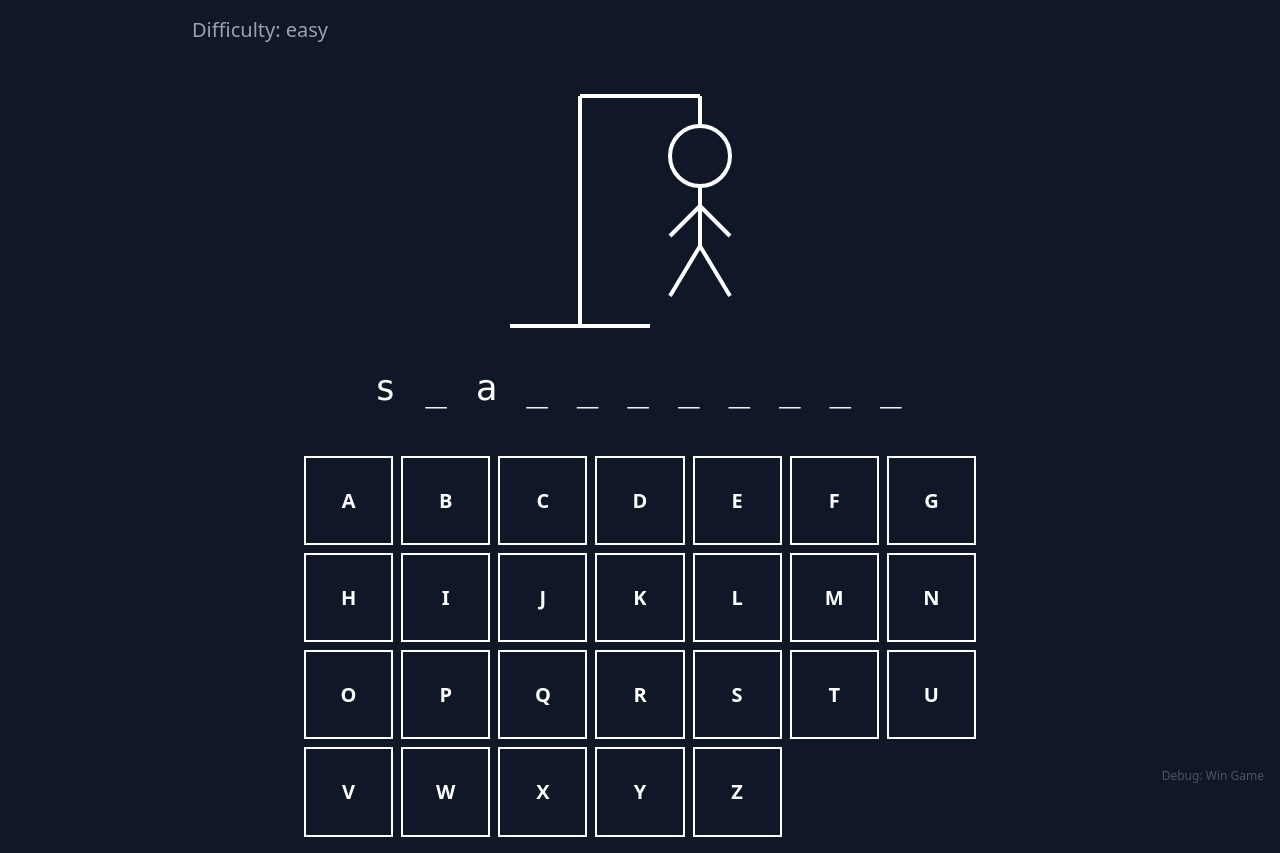
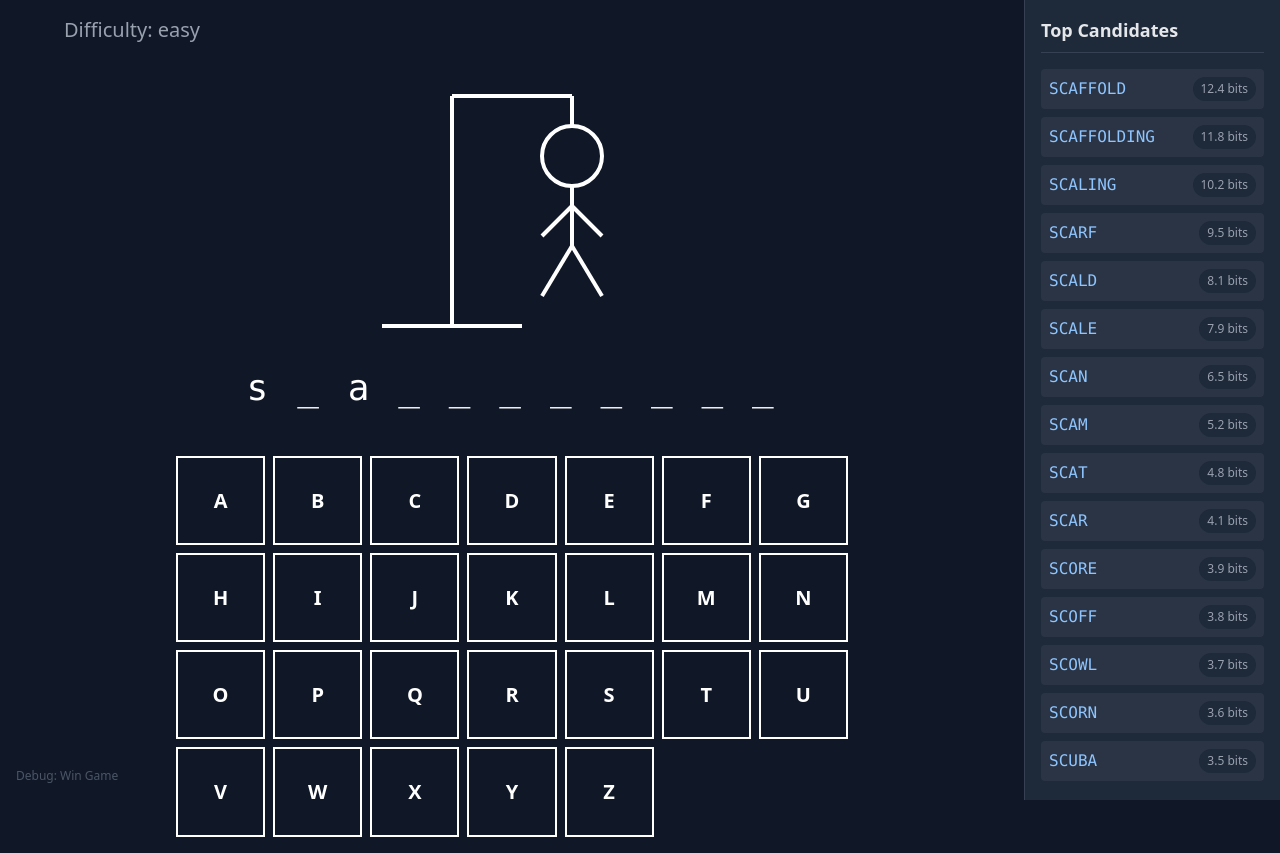
Before and after one commit to anyduck-forks/hangman, a React (Vite) app: page / in a window 1280 px wide. Both pictures are taken after a click on the button "Start Game". Built offline with nearby package versions, Linux system fonts and the light colour scheme.

Commit message:
feat: scaffold top n best guesses and bar chart for results

```diff
--- /dev/null
+++ b/src/components/GuessDistributionChart.jsx
@@ -0,0 +1,41 @@
+export function GuessDistributionChart({ guesses = 4 }) {
+  return (
+    <div className="mb-8">
+      <h3 className="text-xl font-semibold mb-6 text-center text-gray-200">Guess Distribution</h3>
+      <div className="h-64 bg-gray-900/50 rounded-lg p-6 border border-gray-700 flex items-end justify-between gap-2">
+        {[
+          { label: '1', height: '10%' },
+          { label: '2', height: '25%' },
+          { label: '3', height: '45%' },
+          { label: '4', height: '60%' },
+          { label: '5', height: '30%' },
+          { label: '6', height: '15%' },
+        ].map((bar) => {
+            const isActive = parseInt(bar.label) === guesses;
+            return (
+          <div key={bar.label} className="flex flex-col items-center flex-1 h-full justify-end group">
+            <div className="relative w-full flex items-end justify-center h-full">
+               {isActive && (
+                  <div className="absolute -top-8 text-xs font-bold text-pink-400 animate-bounce">YOU</div>
+               )}
+               <div
+                  style={{ height: bar.height }}
+                  className={`w-full rounded-t-md transition-all duration-500 ${
+                    isActive
+                      ? 'bg-pink-500 shadow-[0_0_15px_rgba(244,114,182,0.5)]'
+                      : 'bg-gray-700 hover:bg-gray-600'
+                  }`}
+               ></div>
+            </div>
+            <span className={`mt-2 text-sm font-mono ${isActive ? 'text-pink-400 font-bold' : 'text-gray-500'}`}>
+              {bar.label}
+            </span>
+          </div>
+        )})}
+      </div>
+      <p className="text-center text-gray-400 mt-4 text-sm">
+        Most players solve it in <span className="text-white font-bold">4</span> guesses.
+      </p>
+    </div>
+  );
+}
--- a/src/components/Hangman.jsx
+++ b/src/components/Hangman.jsx
@@ -1,4 +1,4 @@
-export default function Hangman({ lives = 0 }) {
+export function Hangman({ lives = 0 }) {
   const parts = [
     // Base
     <line key="base" x1="10" y1="250" x2="150" y2="250" stroke="white" strokeWidth="4" />,
--- a/src/components/Keyboard.jsx
+++ b/src/components/Keyboard.jsx
@@ -1,6 +1,6 @@
 import { Button } from './ui/Button';
 
-export default function Keyboard({ onKeyPress, usedKeys = [], showInfoBits = false }) {
+export function Keyboard({ onKeyPress, usedKeys = [], showInfoBits = false }) {
   const keys = "abcdefghijklmnopqrstuvwxyz".split("");
 
   return (
--- /dev/null
+++ b/src/components/WordCandidatesSidebar.jsx
@@ -0,0 +1,63 @@
+export function WordCandidatesSidebar() {
+  // Dummy data for now
+  const candidates = [
+    { word: "SCAFFOLD", entropy: 12.4 },
+    { word: "SCAFFOLDING", entropy: 11.8 },
+    { word: "SCALING", entropy: 10.2 },
+    { word: "SCARF", entropy: 9.5 },
+    { word: "SCALD", entropy: 8.1 },
+    { word: "SCALE", entropy: 7.9 },
+    { word: "SCAN", entropy: 6.5 },
+    { word: "SCAM", entropy: 5.2 },
+    { word: "SCAT", entropy: 4.8 },
+    { word: "SCAR", entropy: 4.1 },
+    { word: "SCORE", entropy: 3.9 },
+    { word: "SCOFF", entropy: 3.8 },
+    { word: "SCOWL", entropy: 3.7 },
+    { word: "SCORN", entropy: 3.6 },
+    { word: "SCUBA", entropy: 3.5 },
+    { word: "SCUFF", entropy: 3.4 },
+    { word: "SCULL", entropy: 3.3 },
+    { word: "SCUM", entropy: 3.2 },
+    { word: "SCUP", entropy: 3.1 },
+    { word: "SCUT", entropy: 3.0 },
+    { word: "SCHWA", entropy: 2.9 },
+    { word: "SCION", entropy: 2.8 },
+    { word: "SCONE", entropy: 2.7 },
+    { word: "SCOOP", entropy: 2.6 },
+    { word: "SCOOT", entropy: 2.5 },
+    { word: "SCOPE", entropy: 2.4 },
+    { word: "SCOUR", entropy: 2.3 },
+    { word: "SCOUT", entropy: 2.2 },
+    { word: "SCRAM", entropy: 2.1 },
+    { word: "SCRAP", entropy: 2.0 },
+    { word: "SCREW", entropy: 1.9 },
+    { word: "SCRIP", entropy: 1.8 },
+    { word: "SCROD", entropy: 1.7 },
+    { word: "SCRUB", entropy: 1.6 },
+    { word: "SCRUM", entropy: 1.5 },
+  ];
+
+  return (
+    <div className="w-64 bg-gray-800 border-l border-gray-700 p-4 flex flex-col h-full max-h-screen">
+      <h3 className="text-lg font-bold text-gray-200 mb-4 border-b border-gray-700 pb-2">
+        Top Candidates
+      </h3>
+      <div className="flex-1 overflow-y-auto space-y-2">
+        {candidates.map((candidate, index) => (
+          <div
+            key={candidate.word}
+            className="flex justify-between items-center p-2 rounded bg-gray-700/50 hover:bg-gray-700 transition-colors"
+          >
+            <span className="font-mono text-blue-300 font-medium">
+              {candidate.word}
+            </span>
+            <span className="text-xs text-gray-400 bg-gray-800 px-2 py-1 rounded-full">
+              {candidate.entropy} bits
+            </span>
+          </div>
+        ))}
+      </div>
+    </div>
+  );
+}
--- a/src/components/WordProgress.jsx
+++ b/src/components/WordProgress.jsx
@@ -1,4 +1,4 @@
-export default function WordProgress({ word = "", guessedLetters = [] }) {
+export function WordProgress({ word = "", guessedLetters = [] }) {
   const displayWord = word
     .split("")
     .map((char) => (guessedLetters.includes(char) ? char : "_"))
--- a/src/pages/GamePage.jsx
+++ b/src/pages/GamePage.jsx
@@ -1,6 +1,7 @@
-import Hangman from '../components/Hangman';
-import WordProgress from '../components/WordProgress';
-import Keyboard from '../components/Keyboard';
+import { Hangman } from '../components/Hangman';
+import { WordProgress } from '../components/WordProgress';
+import { Keyboard } from '../components/Keyboard';
+import { WordCandidatesSidebar } from '../components/WordCandidatesSidebar';
 
 export default function GamePage({ settings, onGameOver }) {
   // Mock state for scaffolding
@@ -9,7 +10,9 @@ export default function GamePage({ settings, onGameOver }) {
   const mistakes = 2;
 
   return (
-    <div className="min-h-screen bg-gray-900 text-white p-4 flex flex-col items-center">
+    <div className="min-h-screen bg-gray-900 text-white flex">
+      {/* Main Game Area */}
+      <div className="flex-1 flex flex-col items-center p-4 overflow-y-auto">
         <div className="w-full max-w-4xl">
           <div className="flex justify-between items-center mb-8">
             <h2 className="text-xl text-gray-400">Difficulty: {settings.difficulty}</h2>
@@ -35,11 +38,15 @@ export default function GamePage({ settings, onGameOver }) {
           {/* Debug button to trigger game over */}
           <button
             onClick={() => onGameOver(true)}
-          className="fixed bottom-4 right-4 text-gray-600 hover:text-white text-xs"
+            className="fixed bottom-4 left-4 text-gray-600 hover:text-white text-xs"
           >
             Debug: Win Game
           </button>
         </div>
       </div>
+
+      {/* Sidebar */}
+      <WordCandidatesSidebar />
+    </div>
   );
 }
--- a/src/pages/ResultPage.jsx
+++ b/src/pages/ResultPage.jsx
@@ -1,4 +1,5 @@
 import { Button } from '../components/ui/Button';
+import { GuessDistributionChart } from '../components/GuessDistributionChart';
 
 export default function ResultPage({ onRestart, timeTaken = "1:45", guesses = 4 }) {
   return (
@@ -18,42 +19,7 @@ export default function ResultPage({ onRestart, timeTaken = "1:45", guesses = 4
           </div>
         </div>
 
-        {/* Guess Distribution Bar Chart */}
-        <div className="mb-8">
-          <h3 className="text-xl font-semibold mb-6 text-center text-gray-200">Guess Distribution</h3>
-          <div className="h-64 bg-gray-900/50 rounded-lg p-6 border border-gray-700 flex items-end justify-between gap-2">
-            {[
-              { label: '1', height: '10%' },
-              { label: '2', height: '25%' },
-              { label: '3', height: '45%' },
-              { label: '4', height: '60%', active: true },
-              { label: '5', height: '30%' },
-              { label: '6', height: '15%' },
-            ].map((bar) => (
-              <div key={bar.label} className="flex flex-col items-center flex-1 h-full justify-end group">
-                <div className="relative w-full flex items-end justify-center h-full">
-                   {bar.active && (
-                      <div className="absolute -top-8 text-xs font-bold text-pink-400 animate-bounce">YOU</div>
-                   )}
-                   <div
-                      style={{ height: bar.height }}
-                      className={`w-full rounded-t-md transition-all duration-500 ${
-                        bar.active
-                          ? 'bg-pink-500 shadow-[0_0_15px_rgba(244,114,182,0.5)]'
-                          : 'bg-gray-700 hover:bg-gray-600'
-                      }`}
-                   ></div>
-                </div>
-                <span className={`mt-2 text-sm font-mono ${bar.active ? 'text-pink-400 font-bold' : 'text-gray-500'}`}>
-                  {bar.label}
-                </span>
-              </div>
-            ))}
-          </div>
-          <p className="text-center text-gray-400 mt-4 text-sm">
-            Most players solve it in <span className="text-white font-bold">4</span> guesses.
-          </p>
-        </div>
+        <GuessDistributionChart guesses={guesses} />
 
         <div className="flex justify-center pt-4">
              <Button onClick={onRestart} className="px-12 py-3 text-lg bg-blue-600 hover:bg-blue-500">
```
Lines whose indentation alone changed are shown as unchanged.
